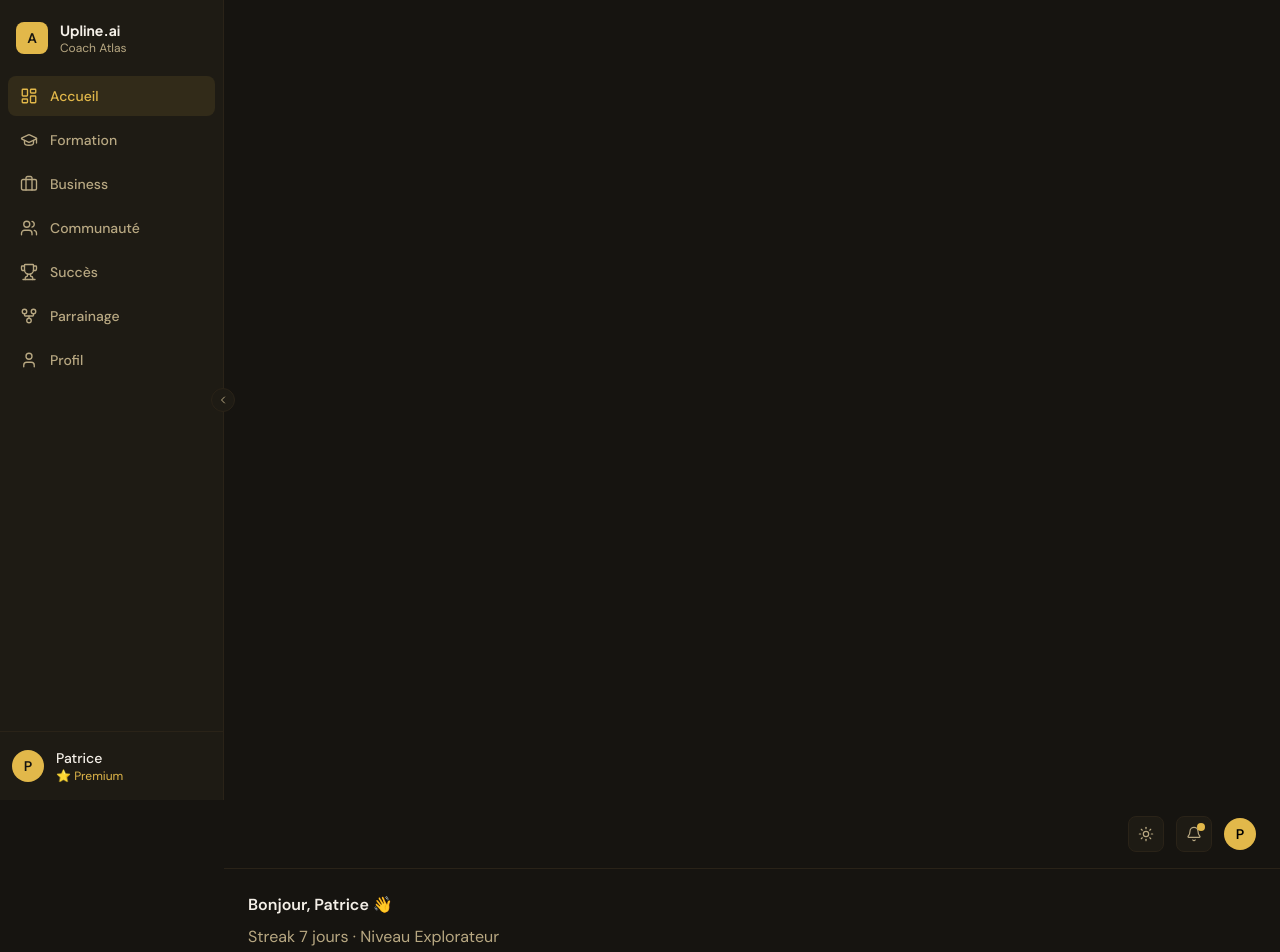
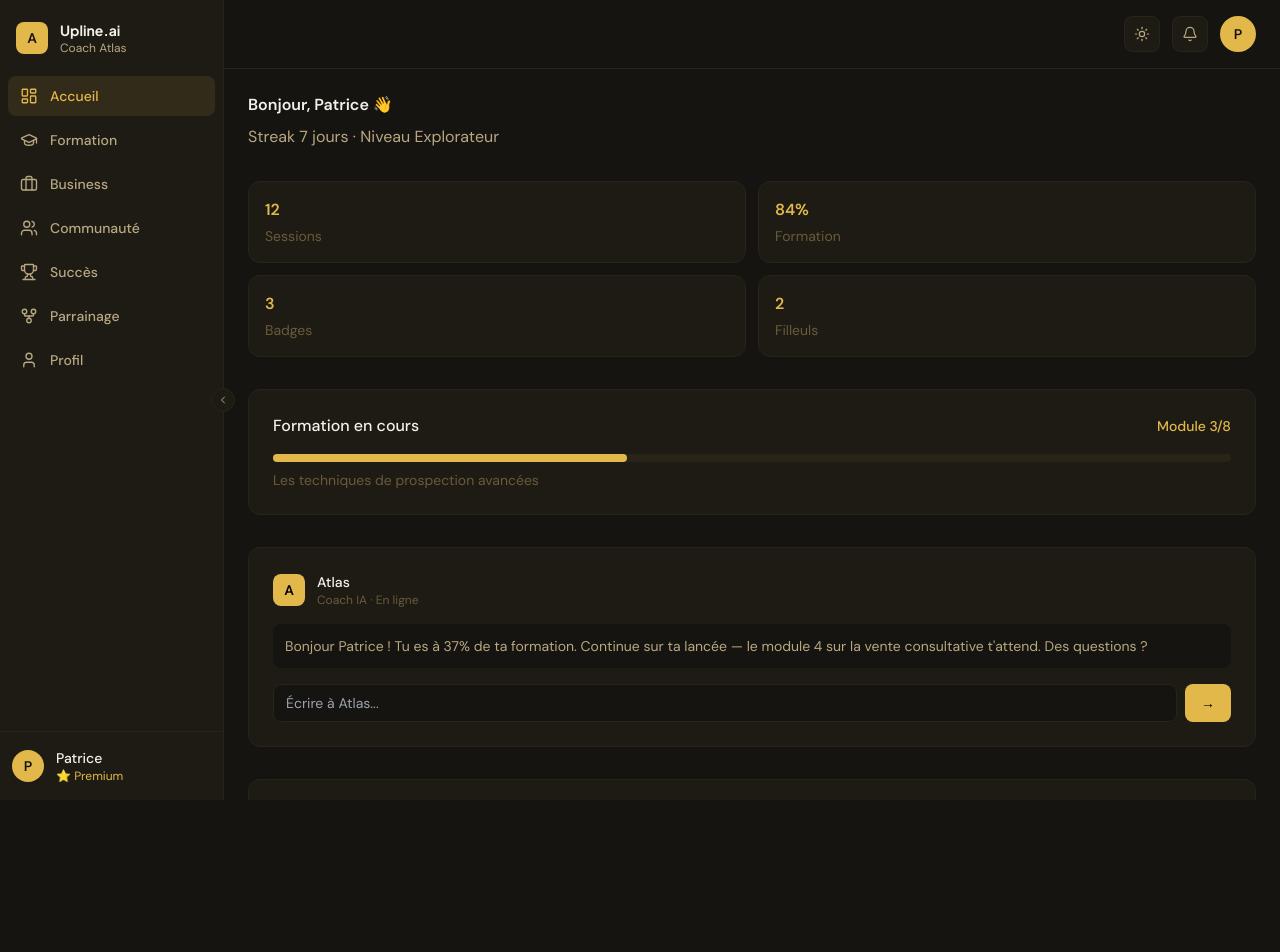
Before and after one commit to Biz4me/upline-dashboard, a Next.js app: page / in a window 1280 px wide. Shown: the top 952 px of the page. After the commit the page ends 800 px from the top, so only its background shows below. Built offline with nearby package versions, Linux system fonts and the light colour scheme.

Commit message:
fix: sidebar context partage + layout adaptatif

```diff
--- a/src/app/(dashboard)/layout.tsx
+++ b/src/app/(dashboard)/layout.tsx
@@ -1,36 +1,41 @@
+'use client'
+import { SidebarProvider, useSidebar } from '@/context/SidebarContext'
 import Sidebar from '@/components/layout/Sidebar'
 import BottomNav from '@/components/layout/BottomNav'
 import ThemeToggle from '@/components/layout/ThemeToggle'
-import Link from 'next/link'
-import { Bell } from 'lucide-react'
+import { Bell, User } from 'lucide-react'
+import { useRouter } from 'next/navigation'
 
-export default function DashboardLayout({ children }: { children: React.ReactNode }) {
+function DashboardInner({ children }: { children: React.ReactNode }) {
+  const { collapsed } = useSidebar()
+  const router = useRouter()
+
   return (
-    <div className="min-h-screen" style={{ background: 'var(--bg)', color: 'var(--text)' }}>
+    <div className="flex h-screen overflow-hidden" style={{ background: 'var(--bg)' }}>
       <Sidebar />
-      <main className="md:ml-56 min-h-screen pb-20 md:pb-0">
-        <div className="flex justify-end items-center gap-3 px-4 md:px-6 py-3 md:py-4"
-          style={{ borderBottom: '1px solid var(--border)' }}>
+      <div className="flex flex-col flex-1 overflow-hidden" style={{ transition: 'all 0.25s ease' }}>
+        <header className="hidden md:flex items-center justify-end gap-3 px-6 py-4 flex-shrink-0" style={{ borderBottom: '1px solid var(--border)', background: 'var(--bg)' }}>
           <ThemeToggle />
-          <button
-            className="hidden md:flex w-9 h-9 rounded-lg items-center justify-center relative transition-all"
-            style={{ background: 'var(--bg-secondary)', border: '1px solid var(--border)', color: 'var(--text-secondary)' }}
-          >
+          <button className="w-9 h-9 rounded-lg flex items-center justify-center" style={{ background: 'var(--bg-secondary)', border: '1px solid var(--border)', color: 'var(--text-secondary)' }}>
             <Bell size={16} strokeWidth={1.8} />
-            <span className="absolute top-1.5 right-1.5 w-2 h-2 rounded-full" style={{ background: 'var(--gold)' }}></span>
           </button>
-          <Link href="/profil" className="hidden md:flex">
-            <div className="w-8 h-8 rounded-full flex items-center justify-center text-black font-bold text-sm cursor-pointer hover:opacity-80 transition-opacity"
-              style={{ background: 'var(--gold)' }}>
-              P
-            </div>
-          </Link>
-        </div>
-        <div className="px-4 md:px-6 py-4 md:py-6">
+          <button onClick={() => router.push('/profil')} className="w-9 h-9 rounded-full flex items-center justify-center text-sm font-bold" style={{ background: 'var(--gold)', color: 'var(--bg)' }}>
+            P
+          </button>
+        </header>
+        <main className="flex-1 overflow-y-auto p-6 pb-20 md:pb-6">
           {children}
-        </div>
-      </main>
+        </main>
+      </div>
       <BottomNav />
     </div>
   )
 }
+
+export default function DashboardLayout({ children }: { children: React.ReactNode }) {
+  return (
+    <SidebarProvider>
+      <DashboardInner>{children}</DashboardInner>
+    </SidebarProvider>
+  )
+}
--- a/src/components/layout/Sidebar.tsx
+++ b/src/components/layout/Sidebar.tsx
@@ -2,7 +2,7 @@
 import Link from 'next/link'
 import { usePathname, useRouter } from 'next/navigation'
 import { LayoutDashboard, GraduationCap, Briefcase, Users, Trophy, GitFork, User, ChevronLeft, ChevronRight } from 'lucide-react'
-import { useState, useEffect } from 'react'
+import { useSidebar } from '@/context/SidebarContext'
 
 const navItems = [
   { href: '/', icon: LayoutDashboard, label: 'Accueil' },
@@ -17,18 +17,7 @@ const navItems = [
 export default function Sidebar() {
   const pathname = usePathname()
   const router = useRouter()
-  const [collapsed, setCollapsed] = useState(false)
-
-  useEffect(() => {
-    const stored = localStorage.getItem('sidebar')
-    if (stored === 'collapsed') setCollapsed(true)
-  }, [])
-
-  const toggle = () => {
-    const next = !collapsed
-    setCollapsed(next)
-    localStorage.setItem('sidebar', next ? 'collapsed' : 'open')
-  }
+  const { collapsed, toggle } = useSidebar()
 
   return (
     <aside
--- /dev/null
+++ b/src/context/SidebarContext.tsx
@@ -0,0 +1,27 @@
+'use client'
+import { createContext, useContext, useState, useEffect } from 'react'
+
+const SidebarContext = createContext({ collapsed: false, toggle: () => {} })
+
+export function SidebarProvider({ children }: { children: React.ReactNode }) {
+  const [collapsed, setCollapsed] = useState(false)
+
+  useEffect(() => {
+    const stored = localStorage.getItem('sidebar')
+    if (stored === 'collapsed') setCollapsed(true)
+  }, [])
+
+  const toggle = () => {
+    const next = !collapsed
+    setCollapsed(next)
+    localStorage.setItem('sidebar', next ? 'collapsed' : 'open')
+  }
+
+  return (
+    <SidebarContext.Provider value={{ collapsed, toggle }}>
+      {children}
+    </SidebarContext.Provider>
+  )
+}
+
+export const useSidebar = () => useContext(SidebarContext)
```
